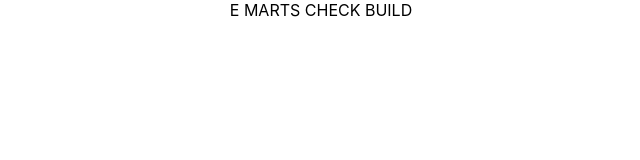
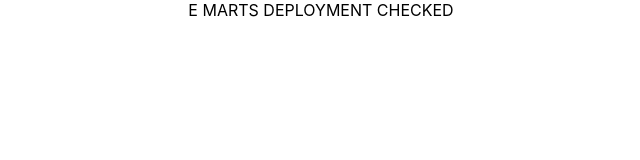
Before and after one commit to meet5011/e_mart, a React (Create React App) app in the folder frontend_app/: page / in a window 1280 px wide. Shown: the top 160 px of the page, without its empty margins (319-959 px from the left). Built offline with nearby package versions, Linux system fonts and the light colour scheme.

Commit message:
Check change after deployment

```diff
--- a/frontend_app/src/App.js
+++ b/frontend_app/src/App.js
@@ -3,7 +3,7 @@ import './App.css';
 function App() {
   return (
     <div className="App">
-      E MARTS CHECK BUILD
+      E MARTS DEPLOYMENT CHECKED
     </div>
   );
 }
```
